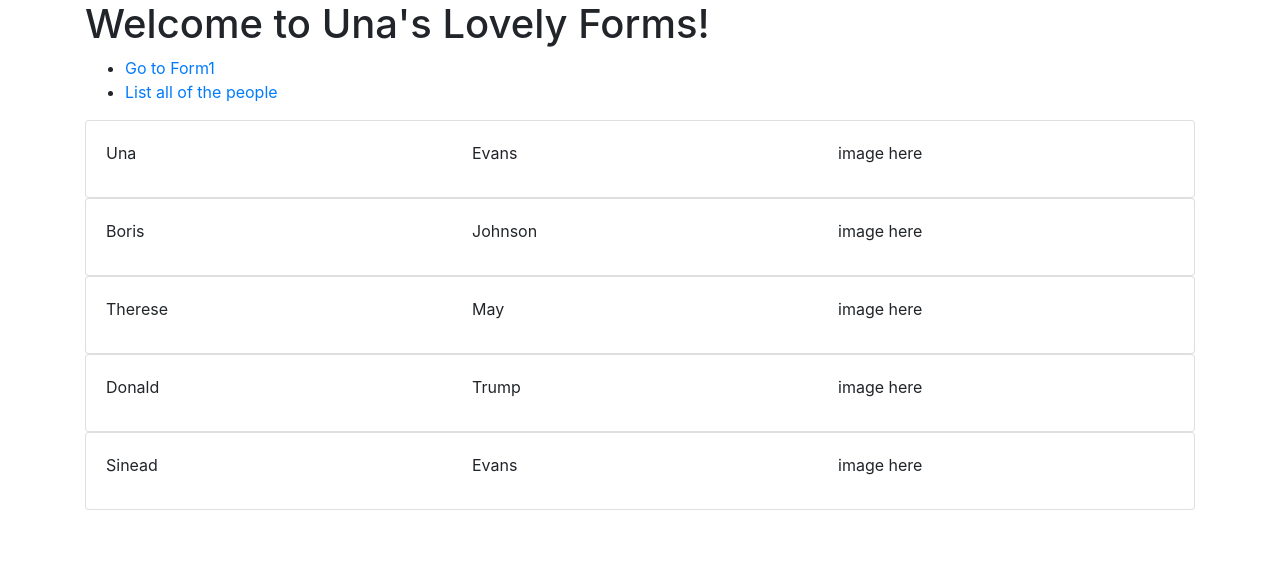
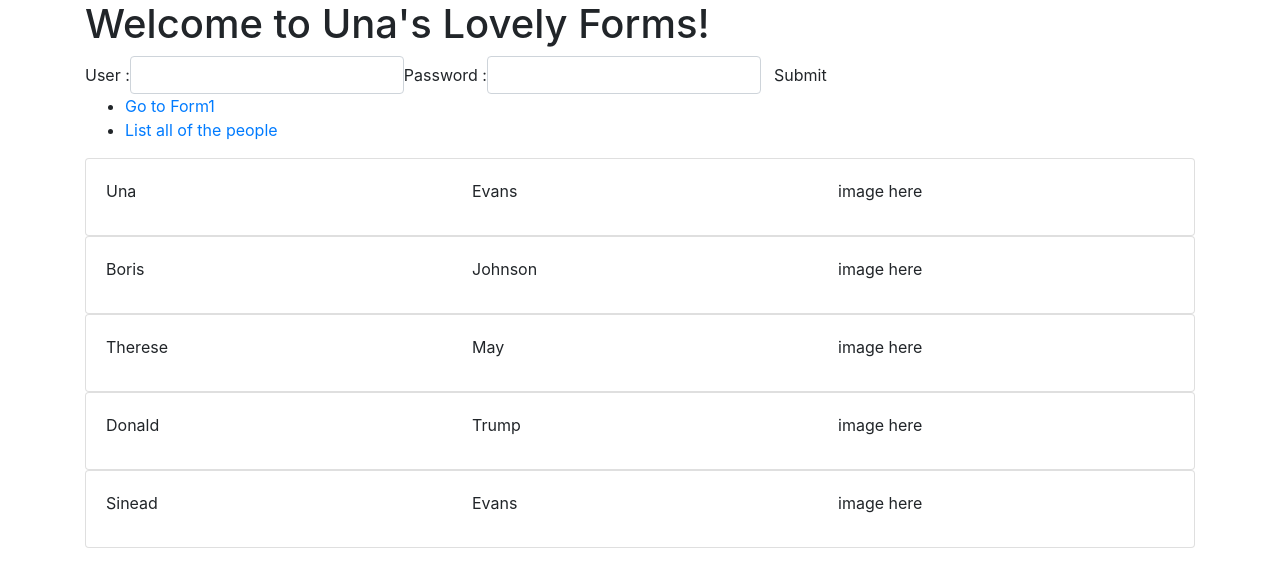
Before and after one commit to ulestrange/web3-forms, an Angular app: page /ListPeople in a window 1280 px wide. Shown: the top 584 px of the page. Built offline with nearby package versions, Linux system fonts and the light colour scheme.

Commit message:
simple login and auth service working but nothing guarded yet

```diff
--- a/src/app/app.component.html
+++ b/src/app/app.component.html
@@ -14,6 +14,7 @@
       Welcome to {{ title }}!
     </h1>
 
+    <app-login></app-login>
     <nav>
       <ul>
         <li><a routerLink="/form1">Go to Form1</a></li>
--- a/src/app/app.module.ts
+++ b/src/app/app.module.ts
@@ -17,6 +17,7 @@ import { NotFoundComponent } from './not-found/not-found.component';
 import { HomeComponent } from './home/home.component';
 import { PersonDetailsComponent } from './person-details/person-details.component';
 import { ProtectedComponent } from './protected/protected.component';
+import { LoginComponent } from './login/login.component';
 
 
 @NgModule({
@@ -31,7 +32,8 @@ import { ProtectedComponent } from './protected/protected.component';
     NotFoundComponent,
     HomeComponent,
     PersonDetailsComponent,
-    ProtectedComponent
+    ProtectedComponent,
+    LoginComponent
   ],
   imports: [
     BrowserModule,
--- /dev/null
+++ b/src/app/login/login.component.html
@@ -0,0 +1,25 @@
+<form class="form-inline" *ngIf="!authService.isLoggedIn()">
+
+    <div class="form-group">
+        <label for="username"> User : </label>
+        <input class="form-control" name="username" #username>
+    </div>
+
+    <div class="form-group">
+        <label for="password"> Password :</label>
+        <input class="form-control" type="password" #password>
+    </div>
+
+    <a class="btn btn-default" (click)="login(username.value, password.value)">
+        Submit</a>
+</form>
+
+
+<div class="well" *ngIf="authService.getUser()" >
+    Logged in as {{authService.getUser()}}
+    <a href (click)="logout()" > Log Out</a>
+</div>
+
+<div class="alert alert-danger" role="alert" *ngIf="message" >
+    {{message}}
+</div>
--- /dev/null
+++ b/src/app/login/login.component.ts
@@ -0,0 +1,35 @@
+import { Component, OnInit } from '@angular/core';
+import { AuthService } from '../services/auth.service';
+
+@Component({
+  selector: 'app-login',
+  templateUrl: './login.component.html',
+  styleUrls: ['./login.component.css']
+})
+export class LoginComponent implements OnInit {
+
+  message: string;
+
+  constructor(public authService: AuthService) {
+    this.message = '';
+
+  }
+
+  ngOnInit() {
+  }
+
+  login(userName: string, password: string) : boolean {
+    this.message = '';
+    if (!this.authService.login(userName, password)){
+      this.message = 'not today sunshine';
+      setTimeout(function(){ this.message = '';}.bind(this), 2500);
+    }
+    return false;
+  }
+
+  logout (): boolean{
+    this.authService.logout();
+    return false;
+  }
+
+}
--- /dev/null
+++ b/src/app/services/auth.service.ts
@@ -0,0 +1,29 @@
+import { Injectable } from '@angular/core';
+
+@Injectable({
+  providedIn: 'root'
+})
+export class AuthService {
+
+  constructor() { }
+
+  login(user: string, password: string): boolean {
+    if (user === 'user' && password == 'password') {
+      localStorage.setItem('username', user);
+      return true;
+    }
+    return false;
+  }
+
+  logout(): any {
+    localStorage.removeItem('username');
+  }
+
+  getUser(): any {
+    return localStorage.getItem('username');
+  }
+
+  isLoggedIn(): boolean {
+    return this.getUser() != null;
+  }
+}
```
Also changed, not shown: src/app/login/login.component.css (added), 2 other files (tests, documents, lock files or other folders).
